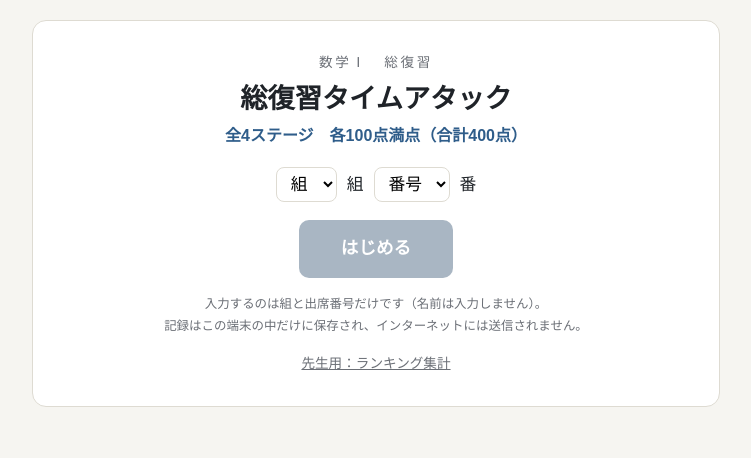
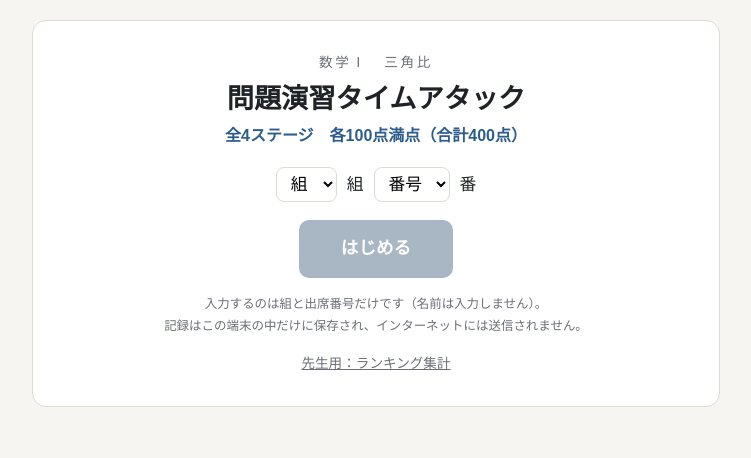
Before and after one commit to 100t-iio/suugaku, a plain HTML site: page sankakuhi_review.html in a window 1280 px wide. Shown: the whole page, without its empty margins (264-1015 px from the left). Drawn offline with Linux system fonts and the light colour scheme.

Commit message:
Update sankakuhi_review.html

```diff
--- a/sankakuhi_review.html
+++ b/sankakuhi_review.html
@@ -135,8 +135,8 @@
 <!-- ========== タイトル（クラス・番号入力） ========== -->
 <section class="screen on" id="scTitle">
   <div class="card title">
-    <div class="sub">数学Ⅰ　総復習</div>
-    <h1>総復習タイムアタック</h1>
+    <div class="sub">数学Ⅰ　三角比</div>
+    <h1>問題演習タイムアタック</h1>
     <div class="big">全4ステージ　各100点満点（合計400点）</div>
     <div class="login">
       <select id="selC"><option value="">組</option></select>
```
